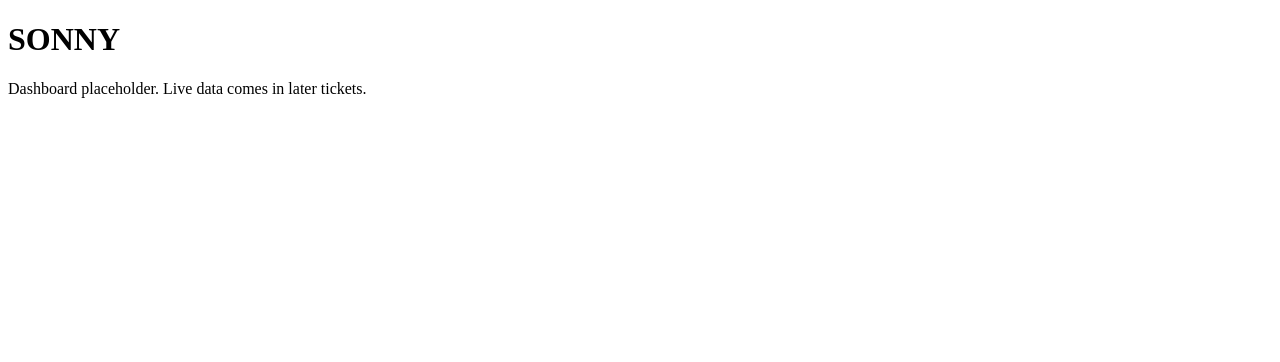
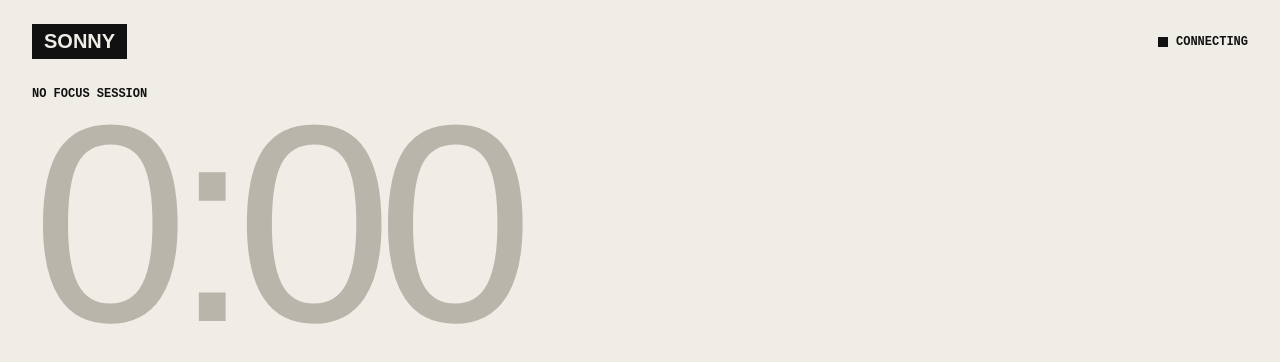
Before and after one commit to iamtokarev/sonny-phone-tracker, a React (Vite) app in the folder web/: page / in a window 1280 px wide. Shown: the top 362 px of the page. Built offline with nearby package versions, Linux system fonts and the light colour scheme; no server answers; a web font is replaced by a local one.

Commit message:
Show the header and the live timer from the /rpc feed in the Dashboard shell

```diff
--- /dev/null
+++ b/web/src/App.module.css
@@ -0,0 +1,67 @@
+.page {
+  min-height: 100vh;
+  max-width: 1440px;
+  margin: 0 auto;
+  padding: 24px 32px;
+  display: flex;
+  flex-direction: column;
+  gap: 28px;
+}
+
+.header {
+  display: flex;
+  justify-content: space-between;
+  align-items: center;
+  gap: 12px;
+  flex-wrap: wrap;
+  font-weight: 700;
+  text-transform: uppercase;
+}
+
+.brand {
+  background: var(--ink);
+  color: var(--paper);
+  font-family: var(--font-display);
+  font-size: 20px;
+  padding: 6px 12px;
+}
+
+.status {
+  display: flex;
+  align-items: center;
+  gap: 8px;
+}
+
+.dot {
+  width: 10px;
+  height: 10px;
+  background: var(--ink);
+}
+
+.status[data-problem] .dot {
+  background: var(--accent);
+}
+
+.session {
+  display: flex;
+  flex-direction: column;
+  gap: 10px;
+}
+
+.task {
+  font-weight: 700;
+  text-transform: uppercase;
+}
+
+.timer {
+  font-family: var(--font-display);
+  font-size: var(--timer-size);
+  line-height: 0.8;
+  letter-spacing: var(--timer-tracking);
+  font-variant-numeric: tabular-nums;
+  color: var(--idle);
+}
+
+.timer[data-running] {
+  color: var(--ink);
+}
--- a/web/src/App.tsx
+++ b/web/src/App.tsx
@@ -1,9 +1,41 @@
-// Placeholder until the frontend shell (ticket 06): proves Sonny serves the built page end to end.
+// The shell: header, task line and the timer, from the live feed. Ticket 07 builds the rest of board 02b.
+import styles from "./App.module.css";
+import { formatClock, remainingS } from "./clock/timer";
+import type { LiveState } from "./stream/feed";
+import { useFeed, useNow } from "./stream/useFeed";
+
+function status(state: LiveState): { text: string; problem: boolean } {
+  if (state.connection !== "live") return { text: "Connecting", problem: false };
+  if (state.link.down !== null || state.session?.blind) return { text: "Link lost", problem: true };
+  if (state.session === null || state.session.time_up_at !== null) return { text: "Standby", problem: false };
+  return { text: "All OK", problem: false };
+}
+
 export function App() {
+  const state = useFeed();
+  const now = useNow();
+  const session = state.session;
+  const running = session !== null && session.time_up_at === null;
+  const { text, problem } = status(state);
+
   return (
-    <main>
-      <h1>SONNY</h1>
-      <p>Dashboard placeholder. Live data comes in later tickets.</p>
+    <main className={styles.page}>
+      <header className={styles.header}>
+        <span className={styles.brand}>SONNY</span>
+        <span className={styles.status} data-problem={problem || undefined} role="status">
+          <span className={styles.dot} aria-hidden="true" />
+          {text}
+        </span>
+      </header>
+
+      <section className={styles.session}>
+        <span className={styles.task}>
+          {session === null ? "No Focus Session" : `${session.task} / ${formatClock(session.duration_s)} block`}
+        </span>
+        <div className={styles.timer} data-running={running || undefined}>
+          {formatClock(remainingS(session, now) ?? 0)}
+        </div>
+      </section>
     </main>
   );
 }
--- a/web/src/main.tsx
+++ b/web/src/main.tsx
@@ -1,11 +1,19 @@
 import { StrictMode } from "react";
 import { createRoot } from "react-dom/client";
 import { App } from "./App";
+import { connectFeed, rpcUrl } from "./stream/feed";
+import { FeedContext } from "./stream/useFeed";
+import "./styles/tokens.css";
 
 const root = document.getElementById("root");
 if (!root) throw new Error("index.html has no #root");
+
+const feed = connectFeed(rpcUrl());
+
 createRoot(root).render(
   <StrictMode>
-    <App />
+    <FeedContext value={feed}>
+      <App />
+    </FeedContext>
   </StrictMode>,
 );
--- /dev/null
+++ b/web/src/stream/useFeed.ts
@@ -0,0 +1,28 @@
+import { createContext, useContext, useEffect, useState, useSyncExternalStore } from "react";
+import type { Feed, LiveState } from "./feed";
+
+/** The page's one feed (created in main.tsx). */
+export const FeedContext = createContext<Feed | null>(null);
+
+function useFeedObject(): Feed {
+  const feed = useContext(FeedContext);
+  if (feed === null) throw new Error("no FeedContext provider");
+  return feed;
+}
+
+/** Sonny's state as the feed last saw it; re-renders on every change. */
+export function useFeed(): LiveState {
+  const feed = useFeedObject();
+  return useSyncExternalStore(feed.subscribe, feed.getState);
+}
+
+/** Epoch seconds on Sonny's clock, re-read every `everyMs` so the timer ticks between envelopes. */
+export function useNow(everyMs = 250): number {
+  const feed = useFeedObject();
+  const [now, setNow] = useState(feed.nowS);
+  useEffect(() => {
+    const id = setInterval(() => setNow(feed.nowS()), everyMs);
+    return () => clearInterval(id);
+  }, [feed, everyMs]);
+  return now;
+}
```
